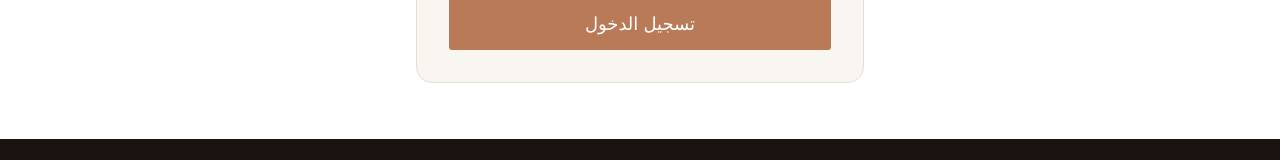
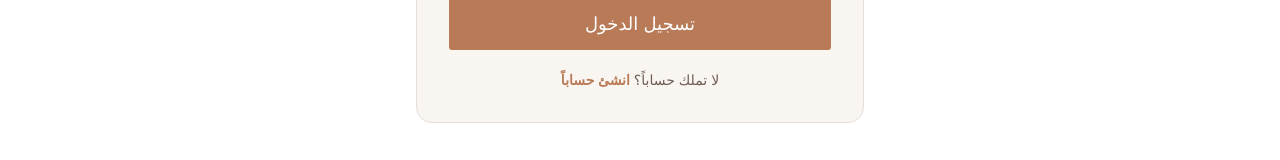
Before and after one commit to Dev-Qais/bayt-al-taheen, a React (Vite) app: page /login in a window 1280 px wide. Shown: the part 467-627 px from the top of the page. Built offline with nearby package versions, Linux system fonts and the light colour scheme; no server answers.

Commit message:
Add registration link to Login component

```diff
--- a/src/pages/auth/Login.jsx
+++ b/src/pages/auth/Login.jsx
@@ -4,7 +4,7 @@ import Button from "../../components/ui/Button";
 import FormError from "../../components/ui/FormError";
 import { getCurrentUser, loginUser } from "../../services/authService";
 import useAuthStore from "../../store/authStore";
-import { useLocation, useNavigate } from "react-router-dom";
+import { useLocation, useNavigate, Link } from "react-router-dom";
 
 function Login() {
   const navigate = useNavigate();
@@ -108,6 +108,12 @@ function Login() {
           >
             {isLoading ? "جاري تسجيل الدخول..." : "تسجيل الدخول"}
           </Button>
+          <p className="text-center text-sm text-[var(--text-secondary)]">
+            لا تملك حساباً؟{" "}
+            <Link to="/register" className="font-semibold text-[var(--accent)]">
+              انشئ حساباً
+            </Link>
+          </p>
         </form>
       </div>
     </section>
```
